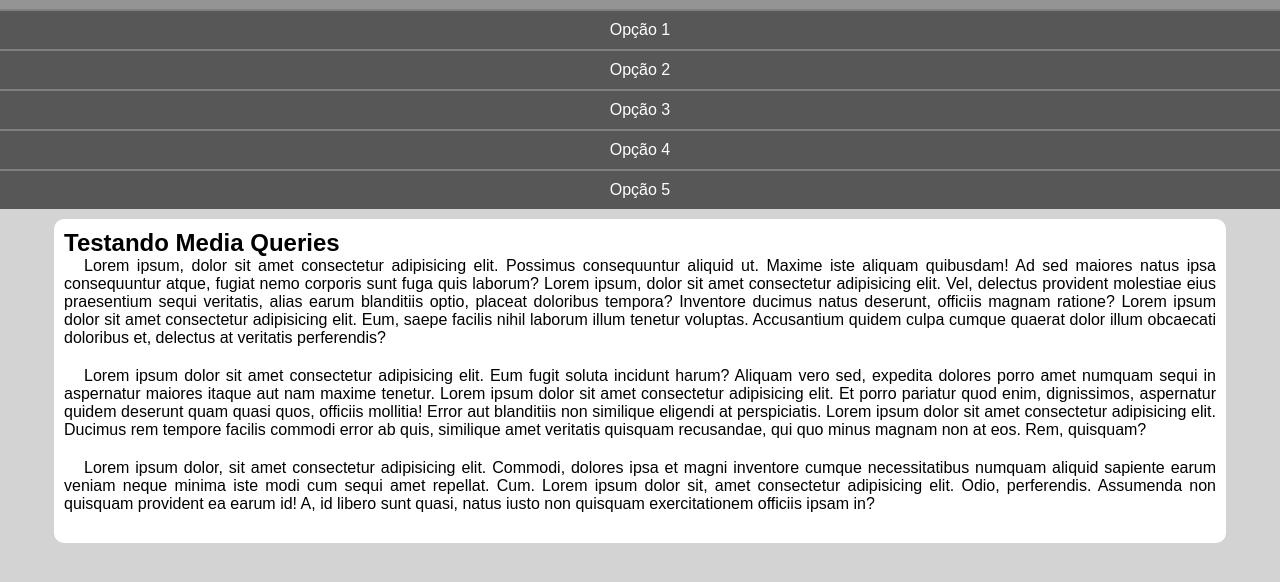
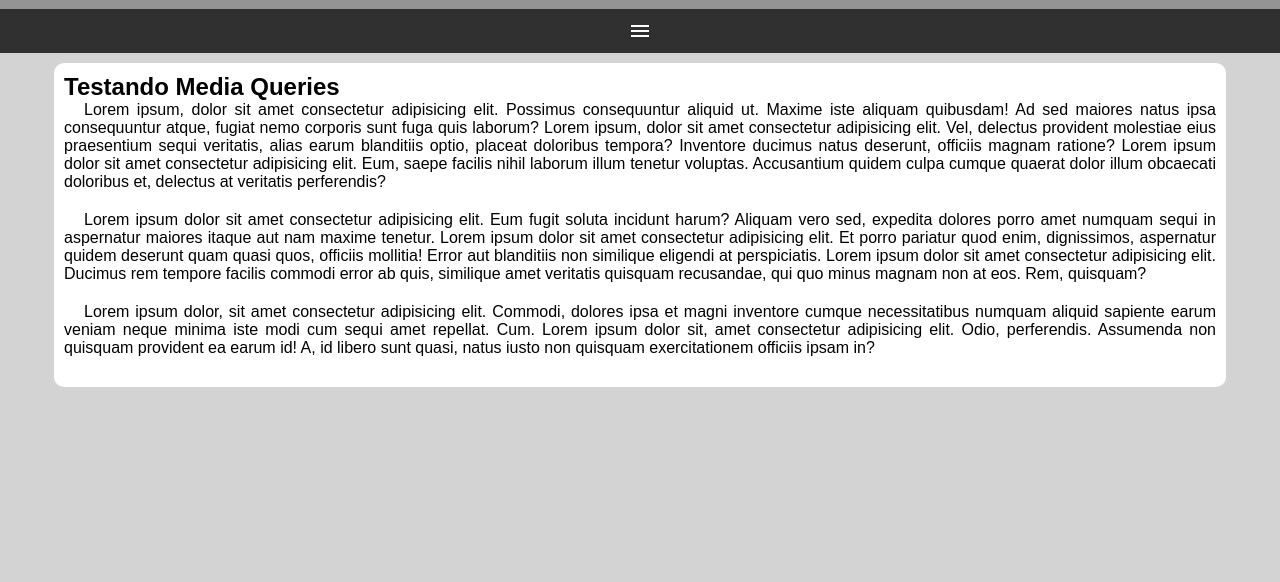
Before and after one commit to MarcusVilasboas/html-css, a plain HTML site: page exercicios/ex026/mq005/index.html in a window 1280 px wide. Shown: the part 48-630 px from the top of the page. Drawn offline with nearby package versions, Linux system fonts and the light colour scheme.

Commit message:
Ex026 mq005 - Menu hamburguer

```diff
--- a/exercicios/ex026/mq005/estilos/style.css
+++ b/exercicios/ex026/mq005/estilos/style.css
@@ -20,8 +20,22 @@
     text-align: center;
 }
 
+i#burguer {
+    background-color: rgb(48, 48, 48);
+    color: white;
+    display: block;
+    text-align: center;
+    padding: 10px;
+    cursor: pointer;
+}
+
+i#burguer:hover {
+    background-color: white;
+    color: black;
+}
+
 menu {
-    display: block;
+    display: none;
 }
 
 menu > ul {
--- a/exercicios/ex026/mq005/index.html
+++ b/exercicios/ex026/mq005/index.html
@@ -4,12 +4,14 @@
     <meta charset="UTF-8">
     <meta name="viewport" content="width=device-width, initial-scale=1.0">
     <title>Media Query</title>
+    <link rel="stylesheet" href="https://fonts.googleapis.com/css2?family=Material+Symbols+Outlined:opsz,wght,FILL,GRAD@24,400,0,0"/>
     <link rel="stylesheet" href="estilos/style.css">
 </head>
 <body>
     <header>
         <h1>Meu site</h1>
-        <menu>
+        <i id="burguer" class="material-symbols-outlined" onclick="clickMenu()">menu</i>
+        <menu id="itens">
             <ul>
                 <li><a href="#">Opção 1</a></li>
                 <li><a href="#">Opção 2</a></li>
@@ -27,5 +29,14 @@
             <p>Lorem ipsum dolor, sit amet consectetur adipisicing elit. Commodi, dolores ipsa et magni inventore cumque necessitatibus numquam aliquid sapiente earum veniam neque minima iste modi cum sequi amet repellat. Cum. Lorem ipsum dolor sit, amet consectetur adipisicing elit. Odio, perferendis. Assumenda non quisquam provident ea earum id! A, id libero sunt quasi, natus iusto non quisquam exercitationem officiis ipsam in?</p>
         </article>
     </main>
+    <script>
+        function clickMenu() {
+            if (itens.style.display == 'block') {
+                itens.style.display = 'none'
+            } else {
+                itens.style.display = 'block'
+            }
+        }
+    </script>
 </body>
 </html>
```
